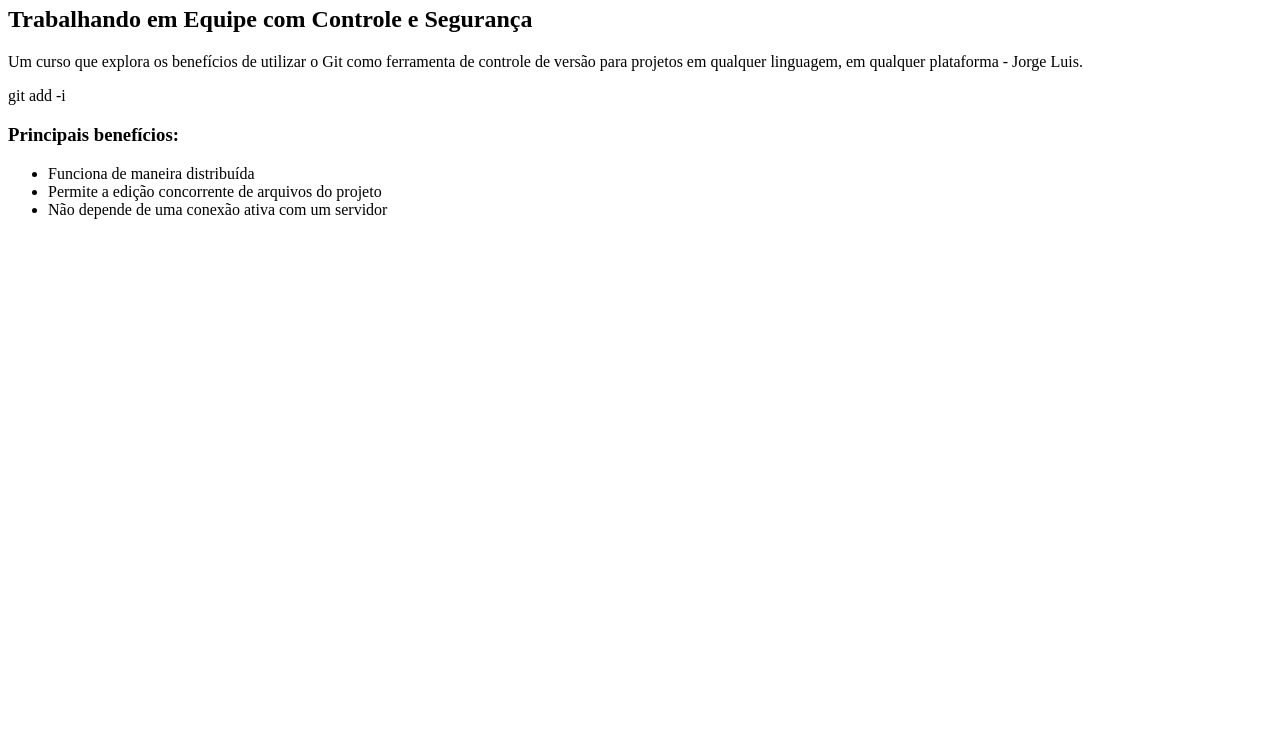
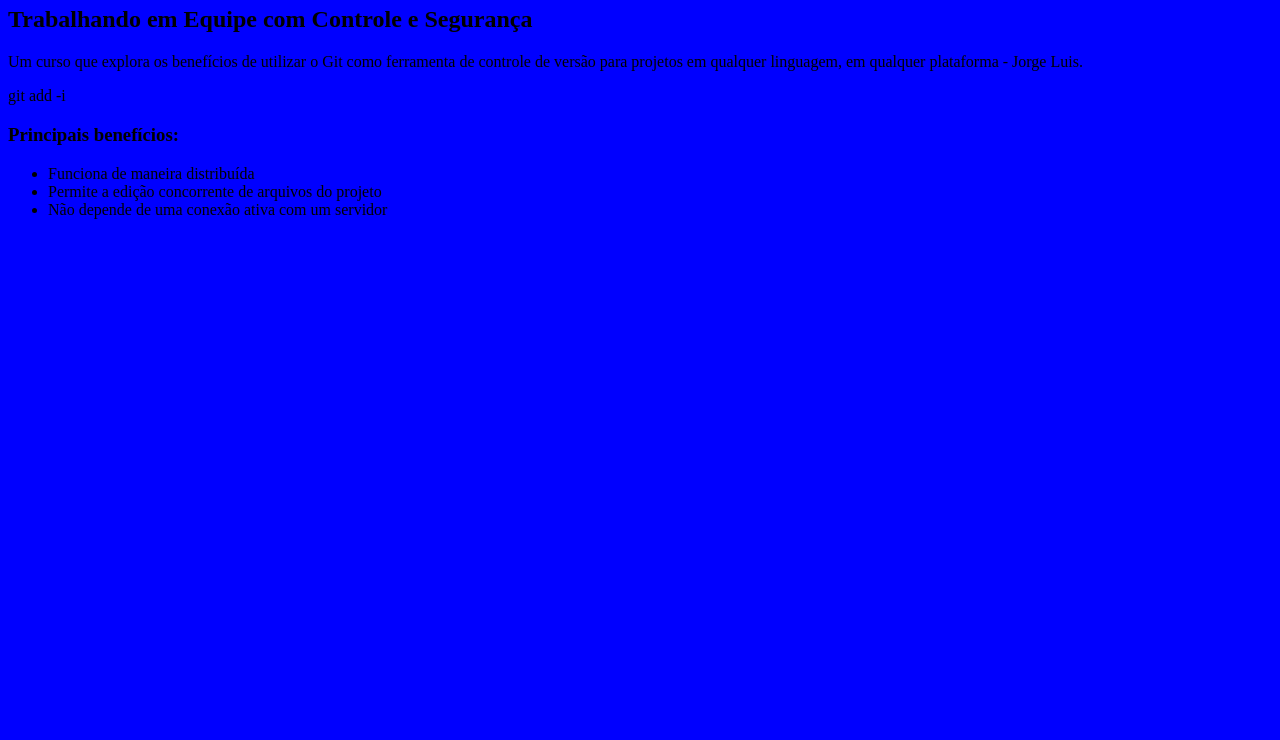
Before and after one commit to jfonseca85/estudo-repositorio, a plain HTML site: page index.html in a window 1280 px wide. Shown: the part 60-800 px from the top of the page. Drawn offline with Linux system fonts and the light colour scheme.

Commit message:
inicio da branch design

```diff
--- /dev/null
+++ b/desing.css
@@ -0,0 +1,3 @@
+body{
+    background-color: blue;
+}
--- a/index.html
+++ b/index.html
@@ -1,5 +1,6 @@
 <html>
     <head>
+        <link rel="stylesheet" type="text/css" href="/desing.css"/>
     </head>
     <body>
         <h1>Git</h1>
```
